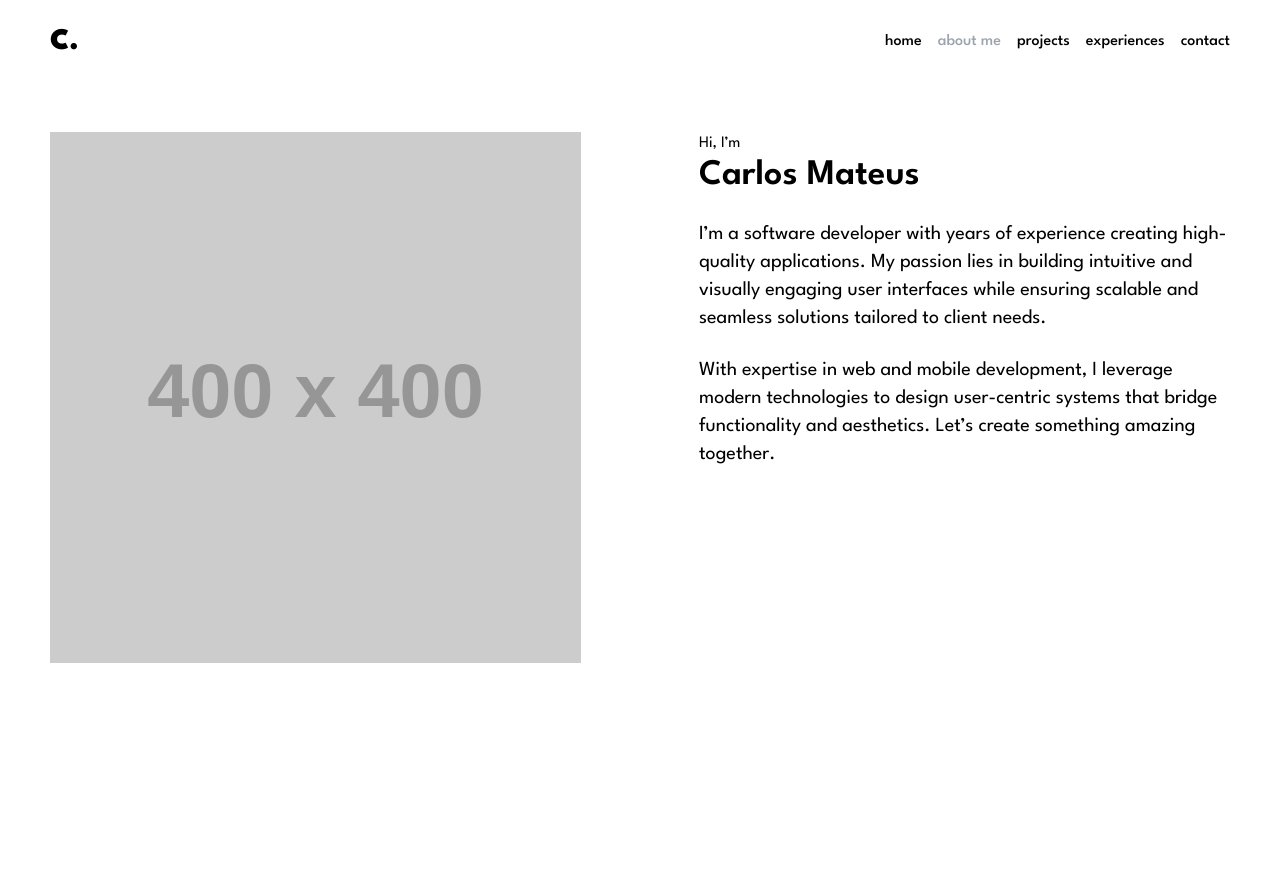
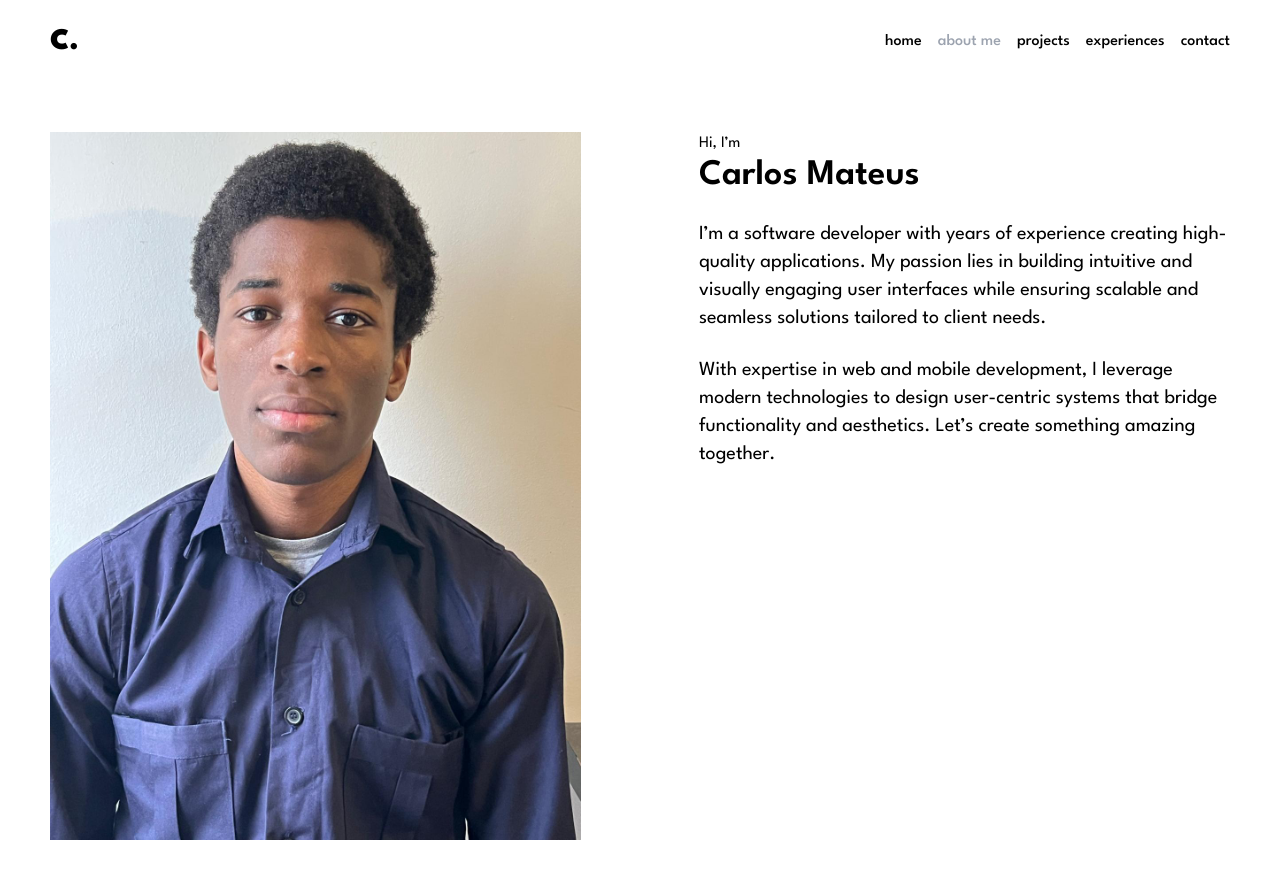
Before and after one commit to carl0smat3us/portfolio, a React (Vite) app: page /about in a window 1280 px wide. Shown: the top 878 px of the page. Before the commit the page ends 800 px from the top, so only its background shows below. Built offline with nearby package versions, Linux system fonts and the light colour scheme.

Commit message:
feat: Change the about section photo

```diff
--- a/src/pages/AboutMe.tsx
+++ b/src/pages/AboutMe.tsx
@@ -16,7 +16,7 @@ export default function AboutMe() {
       >
         <img
           className="w-full lg:w-[45%] max-lg:mb-10"
-          src="https://placehold.co/400x400"
+          src="/pnj.jpeg"
           alt="Carlos Mateus"
         />
         <div className="w-full lg:w-[45%]">
```
Also changed, not shown: public/pnj.jpeg (added).
